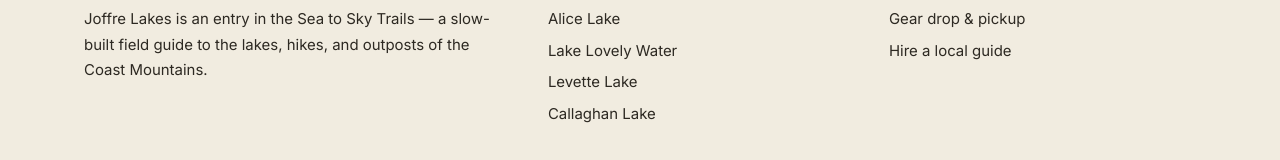
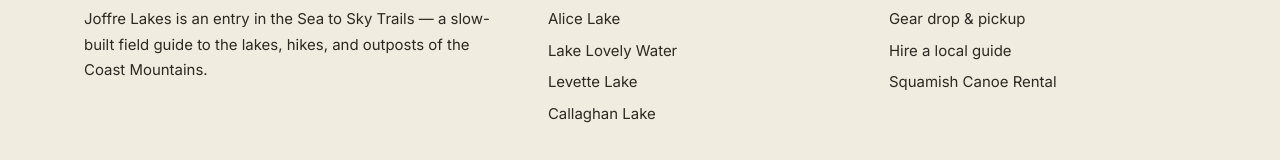
Before and after one commit to ForwardRentals/joffre-lake, a plain HTML site: page index.html in a window 1280 px wide. Shown: the part 7692-7852 px from the top of the page. Drawn offline with Linux system fonts and the light colour scheme.

Commit message:
Add backlink to Squamish Canoe Rental / Squamish Water Taxi

```diff
--- a/index.html
+++ b/index.html
@@ -1140,7 +1140,8 @@
         <ul>
           <li><a href="https://rentedlocal.com/Profile?userId=698a2b3bca1e37a683b7bfeb" target="_blank" rel="noopener">Gear drop &amp; pickup</a></li>
           <li><a href="https://rentedlocal.com/Profile?userId=698a2b3bca1e37a683b7bfeb" target="_blank" rel="noopener">Hire a local guide</a></li>
-        </ul>
+        <li><a href="https://squamishcanoerental.com/" target="_blank" rel="noopener">Squamish Canoe Rental</a></li>
+      </ul>
       </div>
     </div>
     <div class="foot-bottom">
```
